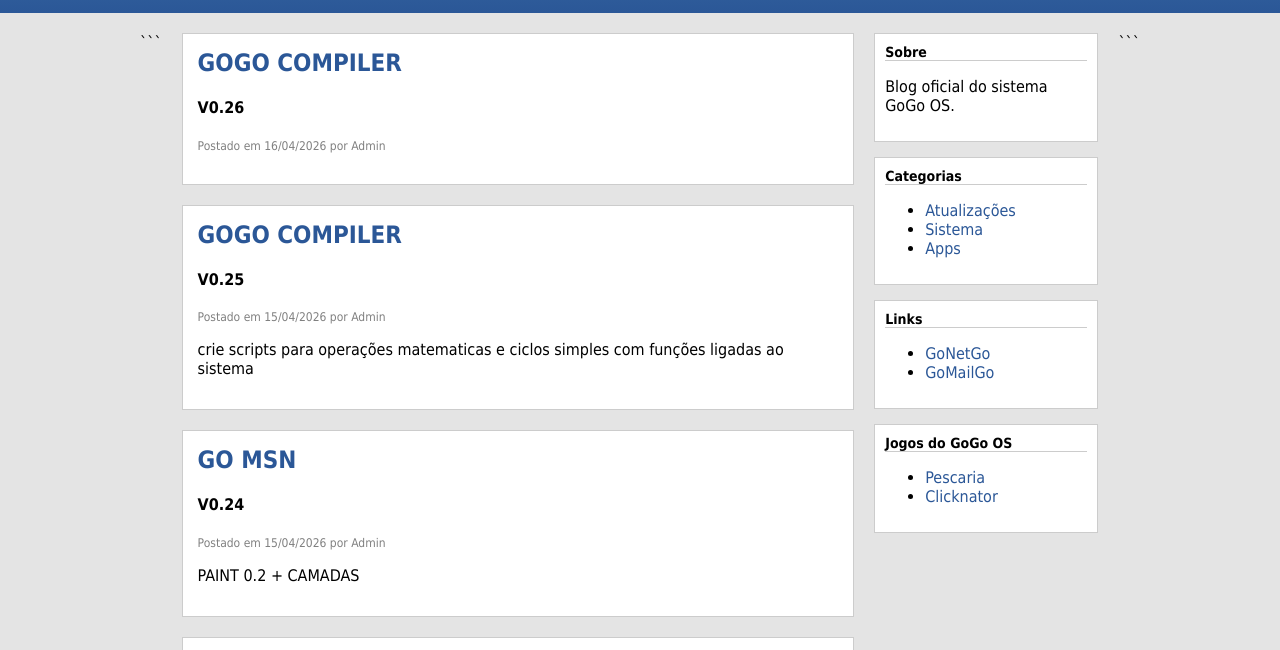
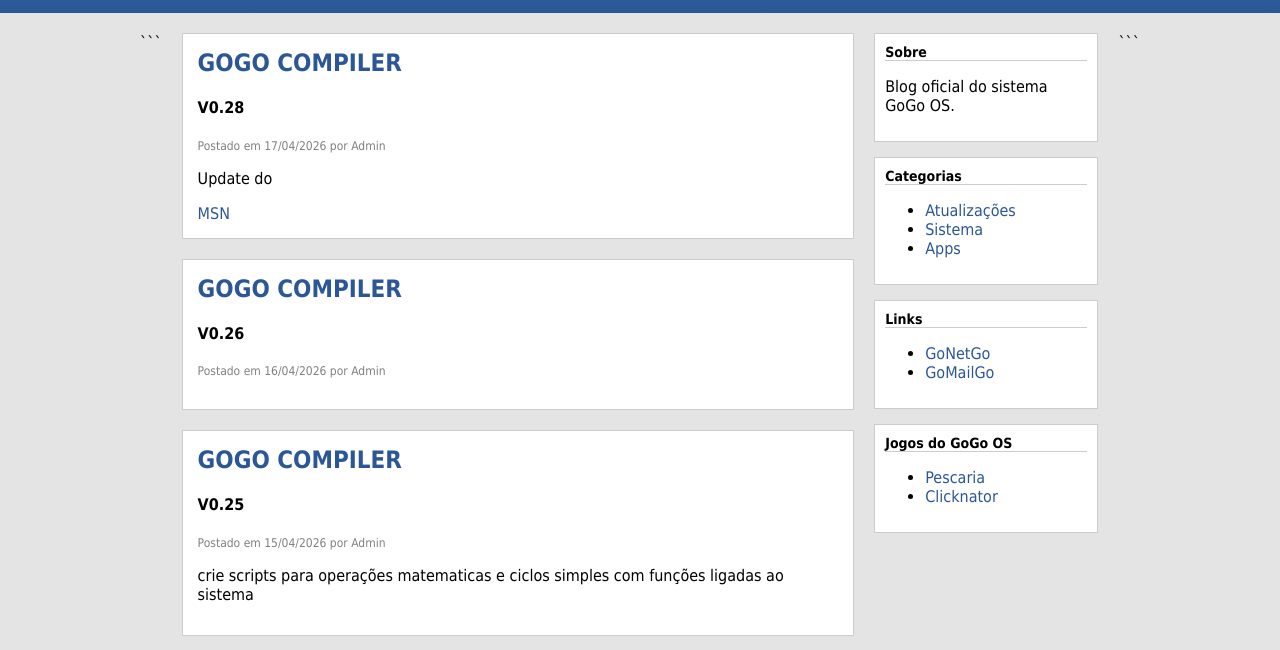
Before and after one commit to PedroNSDev/Clicknator-XP, a website: page sites/Bloggy.html in a window 1280 px wide. Shown: the part 74-724 px from the top of the page. Drawn offline with Linux system fonts and the light colour scheme.

Commit message:
Bloggy hotfix

```diff
--- a/sites/Bloggy.html
+++ b/sites/Bloggy.html
@@ -98,6 +98,13 @@ a:hover {
 <!-- POSTS -->
 
 <div class="content">
+    <div class="post">
+        <h2>GOGO COMPILER</h2>
+        <h4>V0.28</h4>
+        <div class="meta">Postado em 17/04/2026 por Admin</div>
+        <p>Update do </p>
+        <a href="GoDownloader.html" >MSN</a>
+    </div>
      <div class="post">
         <h2>GOGO COMPILER</h2>
         <h4>V0.26</h4>
```
